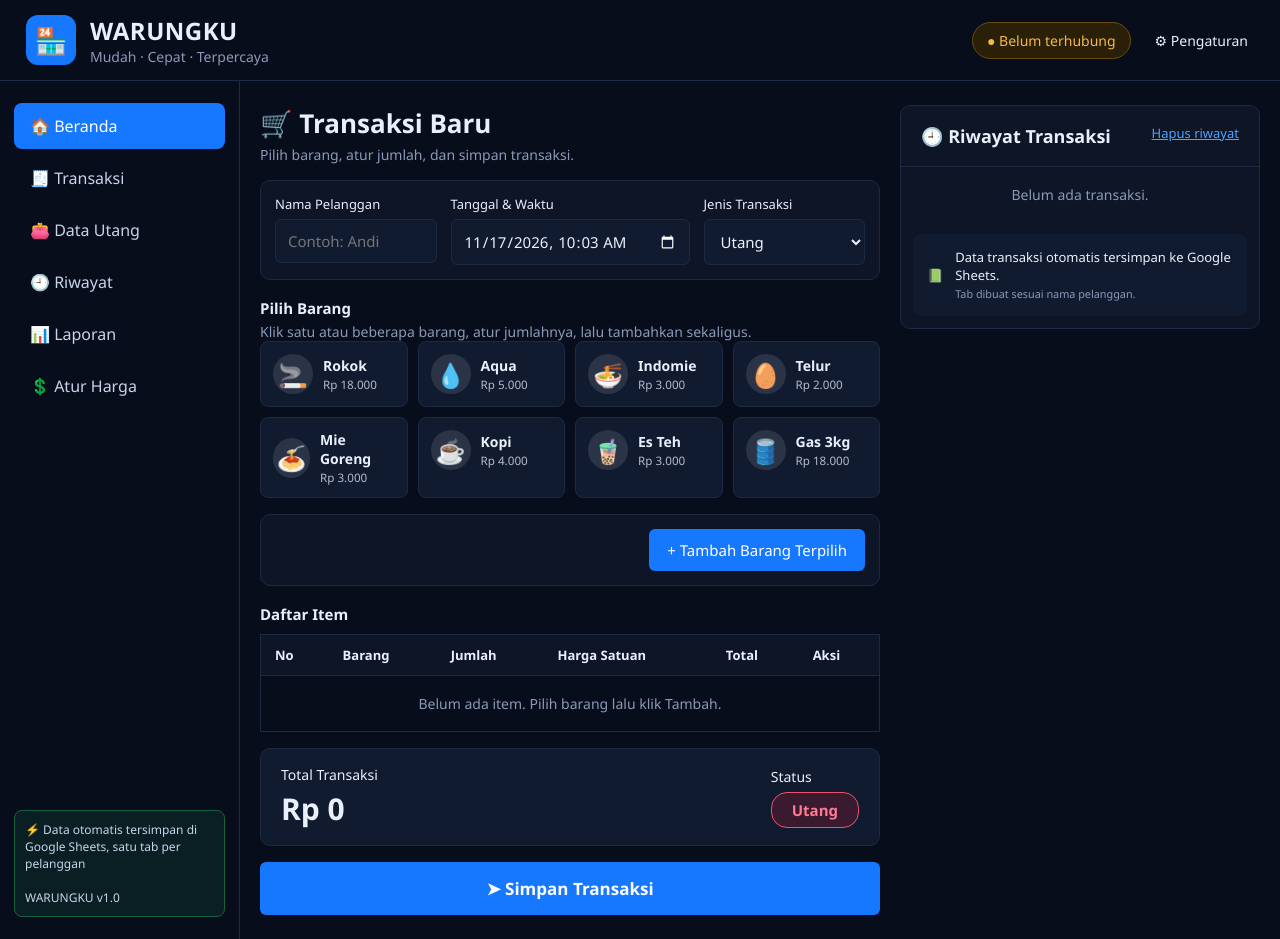
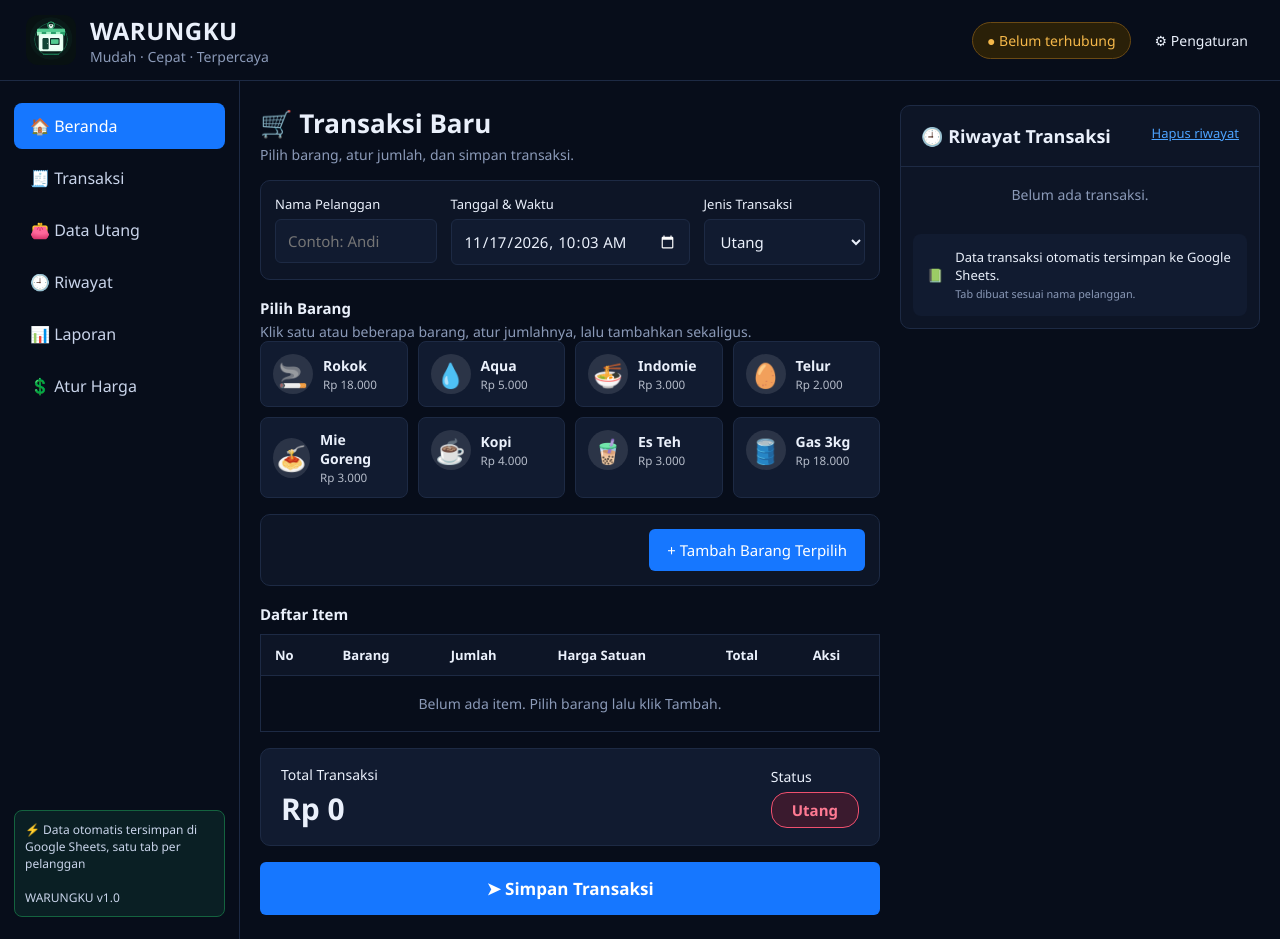
Before and after one commit to iisawaitsdn2-afk/WARUNGKU, a plain HTML site: page index.html in a window 1280 px wide. Drawn offline with Linux system fonts and the light colour scheme.

Commit message:
Replace WARUNGKU header emoji with app icon

```diff
--- a/index.html
+++ b/index.html
@@ -10,7 +10,7 @@
 body{font-family:"Segoe UI",system-ui,sans-serif;background:var(--bg);color:var(--tx);font-size:14px}
 header{display:flex;justify-content:space-between;align-items:center;padding:14px 26px;border-bottom:1px solid var(--line)}
 .brand{display:flex;gap:14px;align-items:center}
-.logo{width:50px;height:50px;border-radius:12px;background:var(--blue);display:grid;place-items:center;font-size:26px}
+.logo{width:50px;height:50px;border-radius:12px;object-fit:cover;display:block;flex:0 0 50px;background:transparent}
 .brand h1{font-size:24px;letter-spacing:.5px}.brand p{color:var(--mut)}
 .hr{display:flex;gap:18px;align-items:center}
 .pill{padding:8px 14px;border-radius:20px;border:1px solid #14633f;background:#0a2a22;color:#3fe0a0}
@@ -94,7 +94,7 @@ aside .box{padding:0}
 </head>
 <body>
 <header>
-  <div class="brand"><div class="logo">🏪</div><div><h1>WARUNGKU</h1><p>Mudah · Cepat · Terpercaya</p></div></div>
+  <div class="brand"><img class="logo" src="icon-192.png" alt="Logo WARUNGKU"><div><h1>WARUNGKU</h1><p>Mudah · Cepat · Terpercaya</p></div></div>
   <div class="hr"><span class="pill off" id="conn">● Belum terhubung</span><button class="ghost" id="set">⚙ Pengaturan</button></div>
 </header>
 <div class="layout">
```
